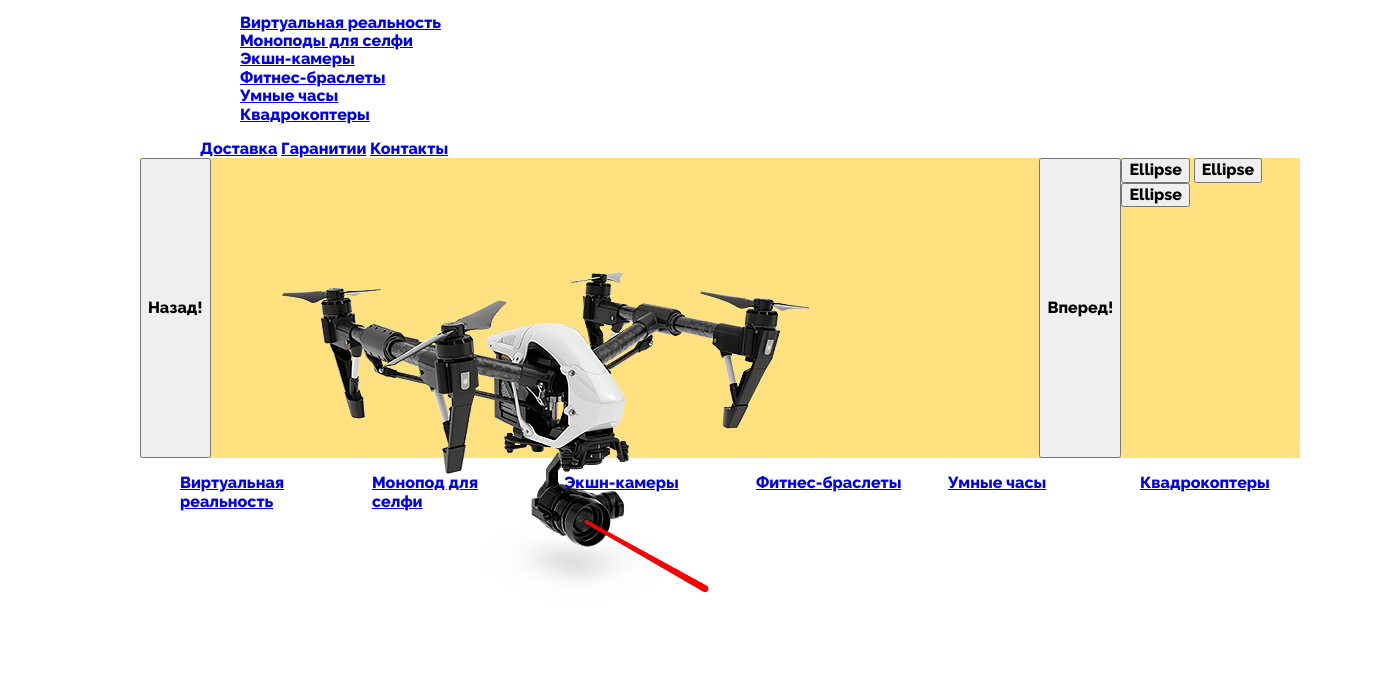
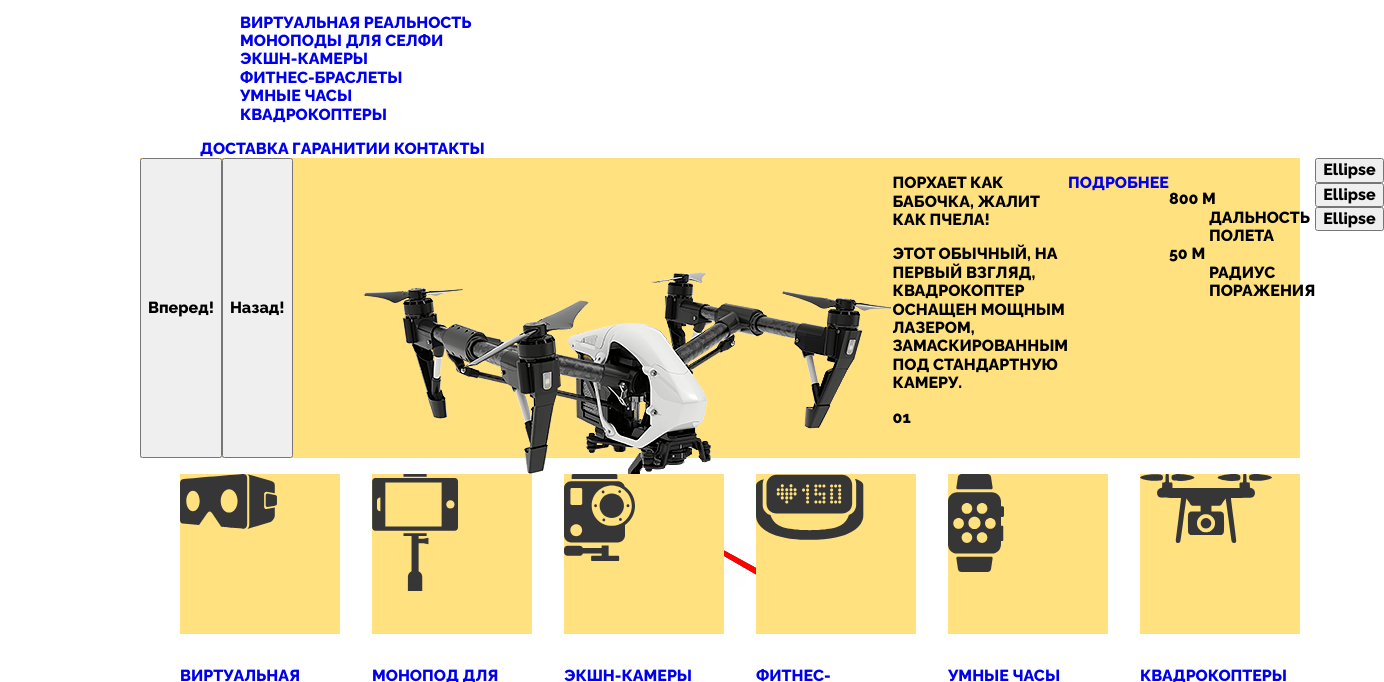
Before and after one commit to htmlacademy-htmlcss/1710877-device-34, a plain HTML site: page index.html in a window 1280 px wide. Shown: the part 118-800 px from the top of the page, 1384 px wide, since content can reach past the window. Drawn offline with Linux system fonts and the light colour scheme.

Commit message:
Added description in HTML and CSS reworked Section Caterogy, small edits

```diff
--- a/index.html
+++ b/index.html
@@ -6,8 +6,11 @@
     <link rel="icon" type="image/png" sizes="32x32" href="src/images/favicon.svg">
     <title>HTML Academy: Девайс</title>
   </head>
+
   <body>
     <header>
+
+      <!--НАВИГАЦИОННАЯ ПАНЕЛЬ-->
       <nav class="header-search container container-header">
         <div class="nav-section">
           <a class="logo">
@@ -53,12 +56,20 @@
         </div>
       </nav>
     </header>
+
+
     <main class="container">
       <div>
+
+        <!--ЗАДНИЙ ФОН ПОД СЛАЙДЕР-->
         <section class="advertising slider-backrgound">
+
+          <!--СЛАЙДЕР-->
           <div class="slider">
             <button class="slider-left" type="button">Назад!</button>
             <ul>
+
+              <!--СЛАЙДЕР №1-->
               <li class="slider-item">
                 <img src="src/images/slider-1.png" width="560" height="560" alt="Квадрокоптер модели XXX">
                 <div>
@@ -80,6 +91,8 @@
                   </dl>
                 </div>
               </li>
+
+              <!--СЛАЙДЕР №2-->
               <li class="slider-item">
                 <img src="src/images/slider-2.png" width="560" height="560" alt="Фитнес-браслет">
                 <div>
@@ -97,6 +110,8 @@
                   </dl>
                 </div>
               </li>
+
+              <!--СЛАЙДЕР №3-->
               <li class="slider-item">
                 <img src="src/images/slider-3.png" width="560" height="560" alt="Монопод">
                 <div>
@@ -131,23 +146,27 @@
           </div>
         </section>
 
+        <!--БЛОК КАТЕГОРИИ-->
         <section class="category">
           <ul class="category-list">
-            <li class="category-item"><a href="#">Виртуальная реальность</a></li>
-            <li class="category-item"><a href="#">Монопод для селфи</a></li>
-            <li class="category-item"><a href="#">Экшн-камеры</a></li>
-            <li class="category-item"><a href="#">Фитнес-браслеты</a></li>
-            <li class="category-item"><a href="#">Умные часы</a></li>
-            <li class="category-item"><a href="#">Квадрокоптеры</a></li>
+            <li class="category-item category-item-virtual"><a class="category-item-description" href="#">Виртуальная реальность</a></li>
+            <li class="category-item category-item-monopod"><a class="category-item-description" href="#">Монопод для селфи</a></li>
+            <li class="category-item category-item-action"><a class="category-item-description" href="#">Экшн-камеры</a></li>
+            <li class="category-item category-item-fitnes"><a class="category-item-description" href="#">Фитнес-браслеты</a></li>
+            <li class="category-item category-item-clock"><a class="category-item-description" href="#">Умные часы</a></li>
+            <li class="category-item category-item-quadro"><a class="category-item-description" href="#">Квадрокоптеры</a></li>
           </ul>
         </section>
 
+        <!--УСЛОВИЯ Доставки, Гараний, Кредита-->
         <section class="terms">
           <ul>
             <li><a href="#"><h3>Доставка</h3></a></li>
             <li><a href="#"><h3>Гаранития</h3></a></li>
             <li><a href="#"><h3>Кредит</h3></a></li>
           </ul>
+
+          <!--УСЛОВИЯ Доставки-->
           <ul class="terms-list">
             <li class="terms-item">
               <h2>Доставка</h2>
@@ -156,23 +175,34 @@
                 мы неплохо заработаем, поднимая его на ваш этаж.</p>
               <img src="src/images/run_man.svg" width="136" height="164" alt="">
             </li>
+
+            <!--УСЛОВИЯ Гарантии-->
             <li class="terms-item">
               <h2>Гарантия</h2>
               <p>Если из-за возгорания купленного у нас товара у вас
                 сгорит дом — не переживайте, мы выдадим вам новый.
                 Товар, не дом, конечно же.</p>
+              <img src="src/images/guarantee.svg" width="136" height="164" alt="">
             </li>
+
+            <!--УСЛОВИЯ Кредита-->
             <li class="terms-item">
               <h2>Кредит</h2>
               <p>Залезть в долговую яму стало проще! Кредитные
                 консультанты подберут для вас наиболее выгодные
                 условия кредита. Выгодные для банка, разумеется.</p>
+              <img src="src/images/credit.svg" width="136" height="164" alt="">
             </li>
           </ul>
         </section>
+
+
+        <!--ОТДЕЛ ОФОРМЛЕНИЯ И ИНОФРМАЦИИ ПО ДОСТАВКЕ-->
         <section class="delivery-info">
           <p>Доставим редкий товар под заказ</p>
-          <section class="delivery-modal" style="display: none;">
+
+          <!--МОДАЛЬНОЕ ОКНО ДОСТАВКИ-->
+          <section class="delivery-modal">
             <form>
               <h2>Доставка под заказ</h2>
               <span>
@@ -197,8 +227,9 @@
               </span>
             </form>
           </section>
-        <section>
         </section>
+
+
         <section>
           <div>
             <h2>О нас</h2>
--- a/styles/style.css
+++ b/styles/style.css
@@ -4,6 +4,7 @@
 
 /*Подключение шрифтов*/
 @font-face {
+    font-display: swap;
     font-family: "Rubik";
     font-style: normal;
     font-weight: 400;
@@ -11,6 +12,7 @@
     url("../fonts/rubik/rubik-400.woff2") format("woff2");
 }
 @font-face {
+    font-display: swap;
     font-family: "Rubik";
     font-style: normal;
     font-weight: 700;
@@ -18,12 +20,16 @@
     url("../fonts/rubik/rubik-700.woff2") format("woff2");
 }
 @font-face {
+    font-display: swap;
     font-family: "Raleway";
     font-style: normal;
     font-weight: 400;
     src: local("Raleway"),
     url("../fonts/raleway/raleway-800.woff2") format("woff2");
 }
+
+
+
 
 
 /*Общие правила*/
@@ -43,7 +49,22 @@ body {
     margin: 0;
     padding: 0;
     min-height: 100%;
+    text-transform: uppercase;
 }
+
+/*Убираем стиль списка*/
+ul > li {
+    list-style: none;
+}
+
+/*Убираем подчеркивание ссылок*/
+a {
+    text-decoration: none;
+}
+
+
+
+
 
 /*Контейнер*/
 .container {
@@ -69,17 +90,36 @@ body {
     padding: 0 60px;
 }
 
+
+
+
+
 /*Содержимое страницы*/
-
-/*Убираем стиль списка*/
-ul > li {
-    list-style: none;
-}
 
 
 /*Слайдер*/
 .slider {
     display: flex;
+
+}
+.slider-right {
+    order: -1;
+}
+
+
+.slider-item {
+    display: flex;
+    justify-content: center;
+    align-items: flex-start;
+    flex-direction: row;
+}
+
+.slider-item:nth-child(2) {
+    display: none;
+}
+
+.slider-item:nth-child(3) {
+    display: none;
 }
 
 /*Flex на элипсы в слайдере*/
@@ -104,56 +144,50 @@ ul > li {
 
 /*Категории товаров*/
 
-/*Привязка иконок к списку*/
+
 .category-list {
     display: flex;
     flex-direction: row;
     justify-content: space-between;
 }
 
-.category-list > li {
+.category-item {
+    display: flex;
     width: 160px;
     height: 160px;
+    background-color: #FFE17F;
+    background-repeat: no-repeat;
 }
 
-.category > .category-list > li:nth-child(1) {
-    background-image: no-repeat url("../src/images/virtual.svg");
+/*Привязка иконок к списку*/
+
+.category-item-virtual {
+    background-image: url("../src/images/virtual.svg");
 }
-.category > .category-list > li:nth-child(2) {
-    background-image: no-repeat url("../src/images/monopod.svg");
+.category-item-monopod {
+    background-image: url("../src/images/monopod.svg");
 }
-.category > .category-list > li:nth-child(3) {
-    background-image: no-repeat url("../src/images/action_cam.svg");
+.category-item-action {
+    background-image: url("../src/images/action_cam.svg");
 }
-.category > .category-list > li:nth-child(4) {
-    background-image: no-repeat url("../src/images/fitnes.svg");
+.category-item-fitnes {
+    background-image: url("../src/images/fitnes.svg");
 }
-.category > .category-list > li:nth-child(5) {
-    background-image: no-repeat url("../src/images/smart_clock.svg");
+.category-item-clock {
+    background-image: url("../src/images/smart_clock.svg");
 }
-.category > .category-list > li:nth-child(6) {
-    background-image: no-repeat url("../src/images/quadrocopter.svg");
+.category-item-quadro {
+    background-image:  url("../src/images/quadrocopter.svg");
+}
+.category-item-description {
+    padding-top: 193px;
 }
 
-/*Необходимо проверить на надобность*/
-/*.category-list {
-    display: flex;
-    flex-direction: column;
-    align-items: center;
-    width: 160px;
-    height: 253px;
-    margin-right: 20px;
+.terms {
+    margin-top: 70px;
 }
 
-.category-description {
-    display: flex;
-    margin: 0px;
-    padding: 0px;
-}*/
 
-.terms {
-    display: flex;
-}
 
 /*Доставка, гарантии, кредит*/
 /*FOOTER*/
@@ -161,3 +195,9 @@ ul > li {
     max-width: auto;
     background: #444444;
 }
+
+
+/*MODAL DELIVERY*/
+.delivery-modal {
+    display: none;
+}
```
Lines whose indentation alone changed are shown as unchanged.
